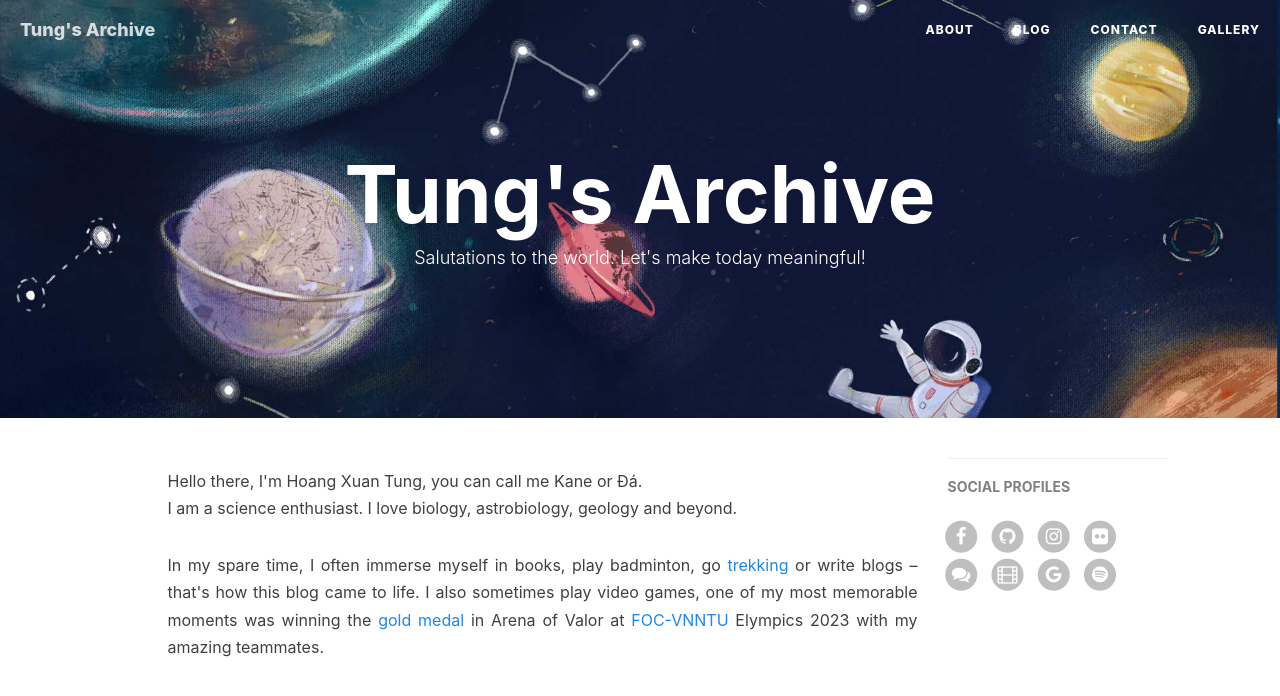
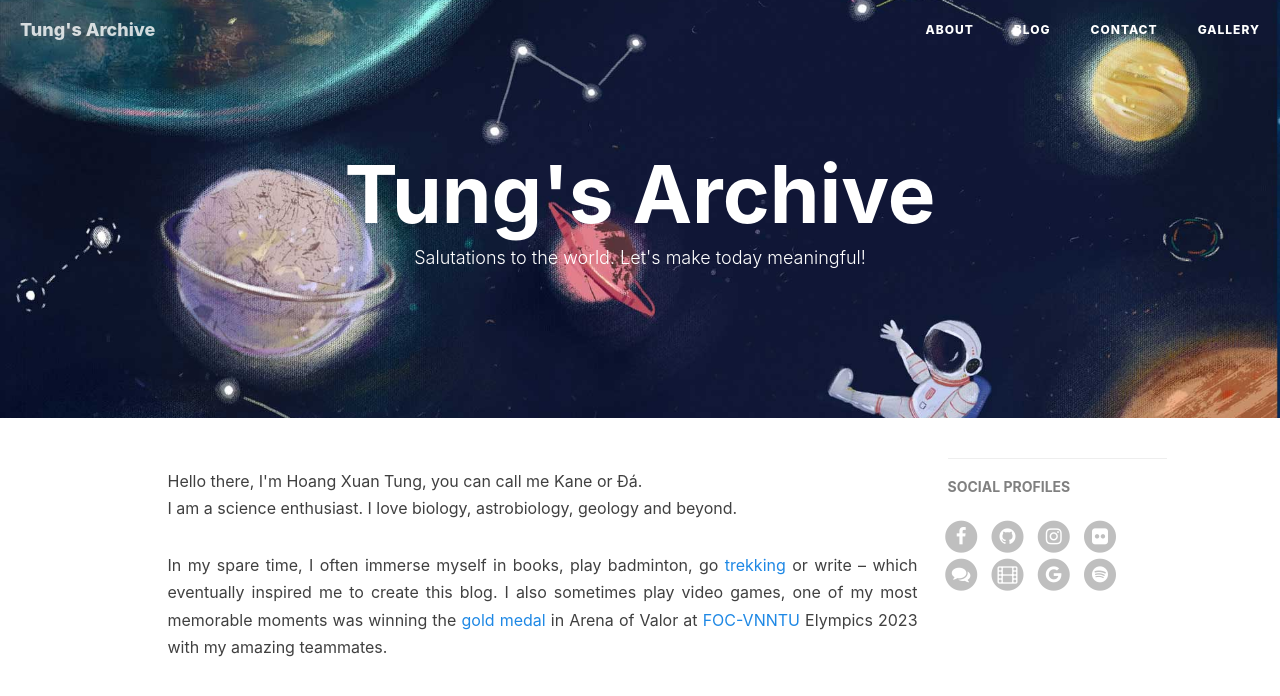
Before and after one commit to orionanseaweed/orionanseaweed.github.io, a Jekyll site: the page built from index.html, in a window 1280 px wide. Shown: the top 696 px of the page. Built offline with Jekyll 4.4.1, drawn with Linux system fonts in a browser that asks for light colours; nearby versions of some CDN libraries; library files that are not in the unit come from our copies; the list of posts is cut into pages by our own code; comment, search, counter and statistics services are not loaded.

Commit message:
Update index.html

```diff
--- a/index.html
+++ b/index.html
@@ -9,7 +9,7 @@ description: "Salutations to the world. Let's make today meaningful!"
     </p>
 
 <p>
-    In my spare time, I often immerse myself in books, play badminton, go <a href="img/gallery/2025-trekking.jpg" alt="Trekking Ham Lon mountain with Thanh Tung, Kim Chi & Minh Hong" target="_blank" rel="noopener noreferrer">trekking</a> or write blogs – that's how this blog came to life.
+    In my spare time, I often immerse myself in books, play badminton, go <a href="img/gallery/2025-trekking.jpg" alt="Trekking Ham Lon mountain with Thanh Tung, Kim Chi & Minh Hong" target="_blank" rel="noopener noreferrer">trekking</a> or write – which eventually inspired me to create this blog.
     I also sometimes play video games, one of my most memorable moments was winning the
     <a href="https://www.facebook.com/photo/?fbid=814806730645507&set=pcb.814827817310065" target="_blank" rel="noopener noreferrer">gold medal</a>
     in Arena of Valor at <a href="https://www.facebook.com/FOCVNNTU" target="_blank" rel="noopener noreferrer">FOC-VNNTU</a> Elympics 2023
```
